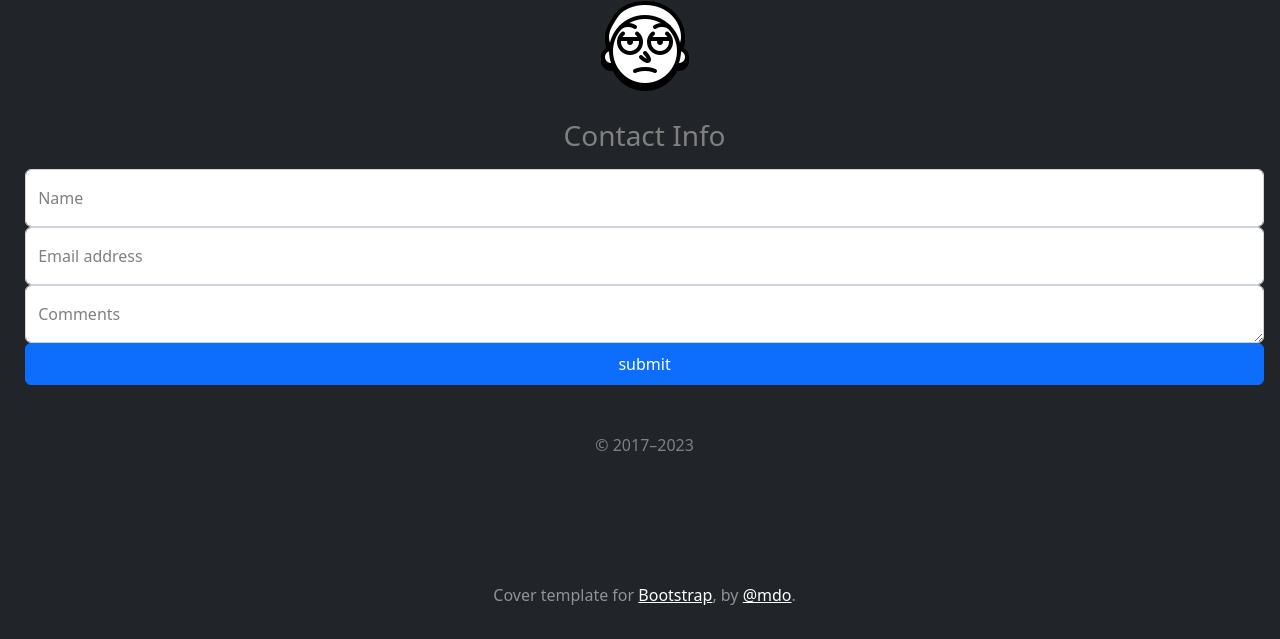
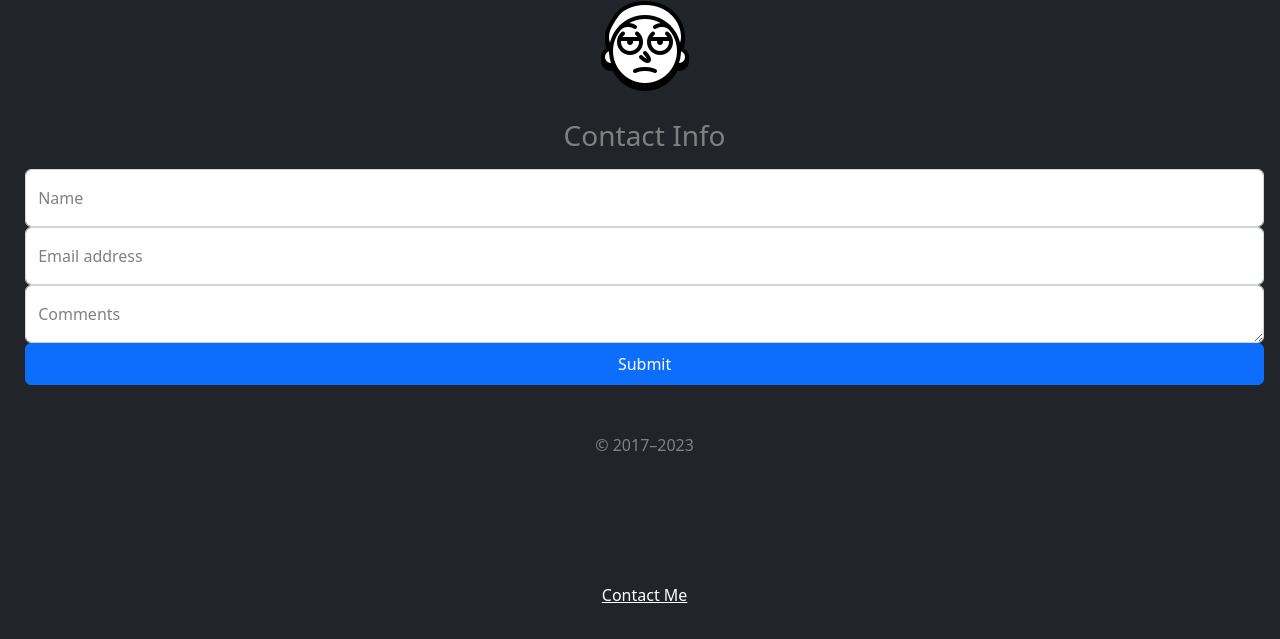
Before and after one commit to ywu385/s14a2023_assign2, a Flask app: page /contact in a window 1280 px wide. Shown: the part 161-800 px from the top of the page. Run offline with Flask 3, Linux system fonts and the light colour scheme.

Commit message:
Editing Footer

```diff
--- a/templates/Form.html
+++ b/templates/Form.html
@@ -26,7 +26,7 @@
       <textarea class="form-control" id="floatingComments" name = "comments" placeholder="Comments"></textarea>
       <label for="floatingComments">Comments</label>
     </div>
-    <button class="btn btn-primary w-100 py-2" type="submit">submit</button>
+    <button class="btn btn-primary w-100 py-2" type="submit">Submit</button>
     <p class="mt-5 mb-3 text-body-secondary">&copy; 2017–2023</p>
   </form>
 </main>
--- a/templates/_footer.html
+++ b/templates/_footer.html
@@ -1,3 +1,3 @@
 <footer class="mt-auto text-white-50">
-    <p>Cover template for <a href="https://getbootstrap.com/" class="text-white">Bootstrap</a>, by <a href="https://twitter.com/mdo" class="text-white">@mdo</a>.</p>
+    <p><a href="yuw385@g.harvard.edu" class="text-white">Contact Me</a></p>
   </footer>
```
